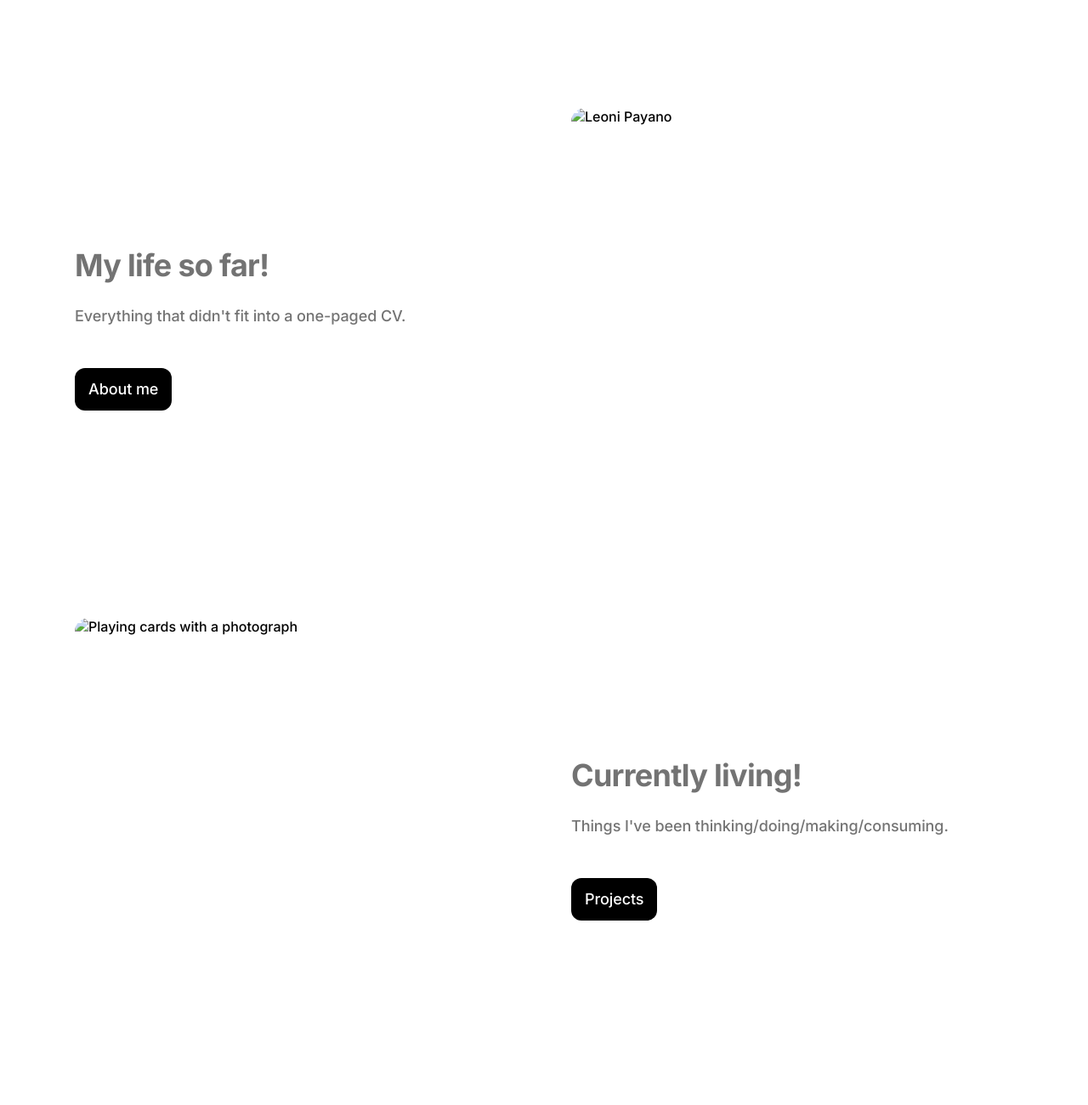
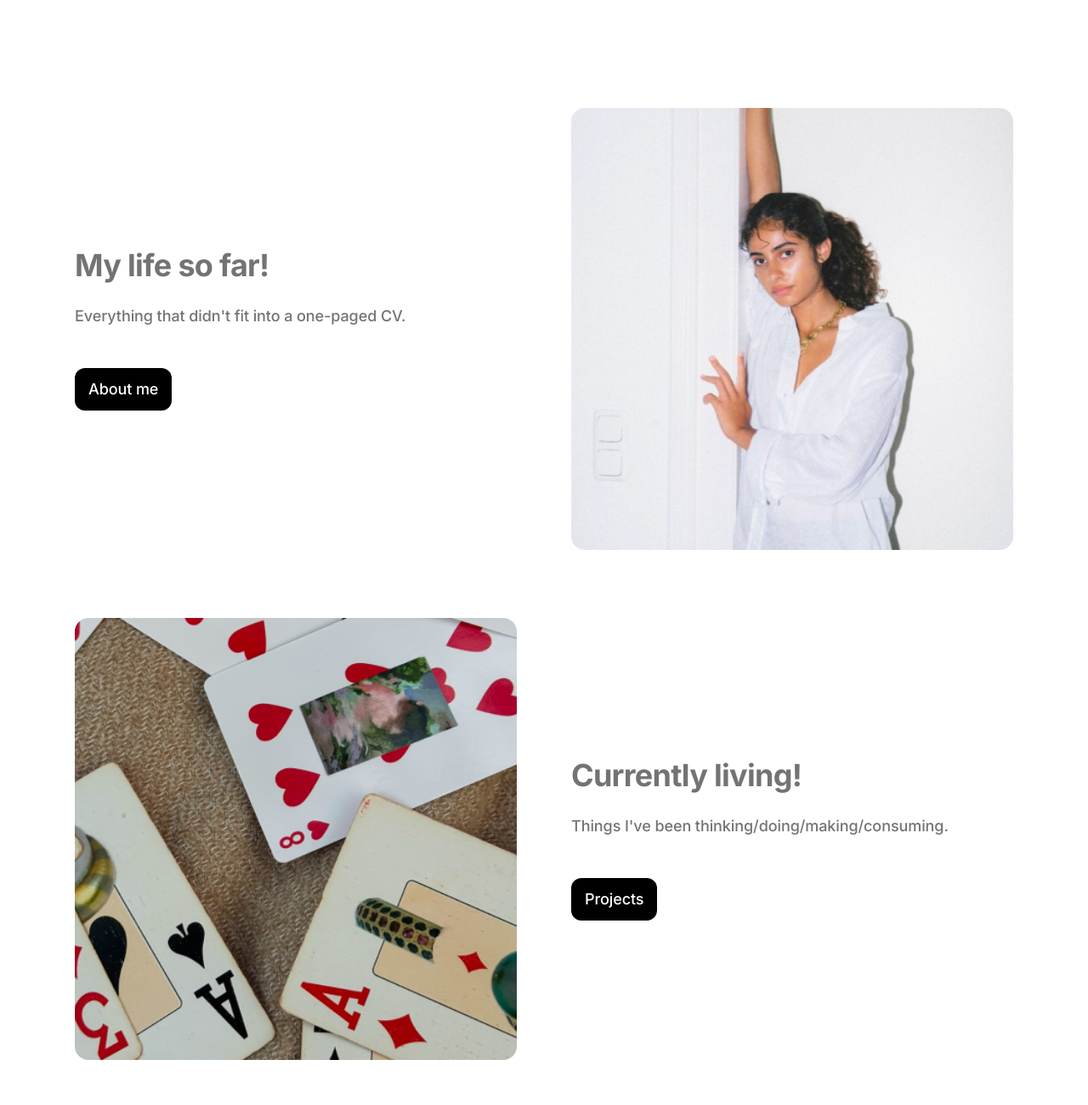
Before and after one commit to LeoniPB/leoni.payano, a plain HTML site: page index.html in a window 1280 px wide. Shown: the part 520-1820 px from the top of the page at 85% size. Drawn offline with Linux system fonts and the light colour scheme.

Commit message:
index.html

```diff
--- a/index.html
+++ b/index.html
@@ -33,13 +33,13 @@ Follow along for my projects! :)</p>
         <a href="about.html" class="btn"><span>About me</span></a>
       </div>
       <div class="feature-image">
-        <img src="images/portrait.jpg" alt="Leoni Payano">
+        <img src="portrait.png" alt="Leoni Payano">
       </div>
     </div>
 
     <div class="feature-row row-2">
       <div class="feature-image">
-        <img src="images/cards.jpg" alt="Playing cards with a photograph">
+        <img src="cards.png" alt="Playing cards with a photograph">
       </div>
       <div class="feature-content">
         <div class="feature-text">
@@ -68,3 +68,6 @@ Follow along for my projects! :)</p>
 
 </body>
 </html>
+
+</body>
+</html>
```
